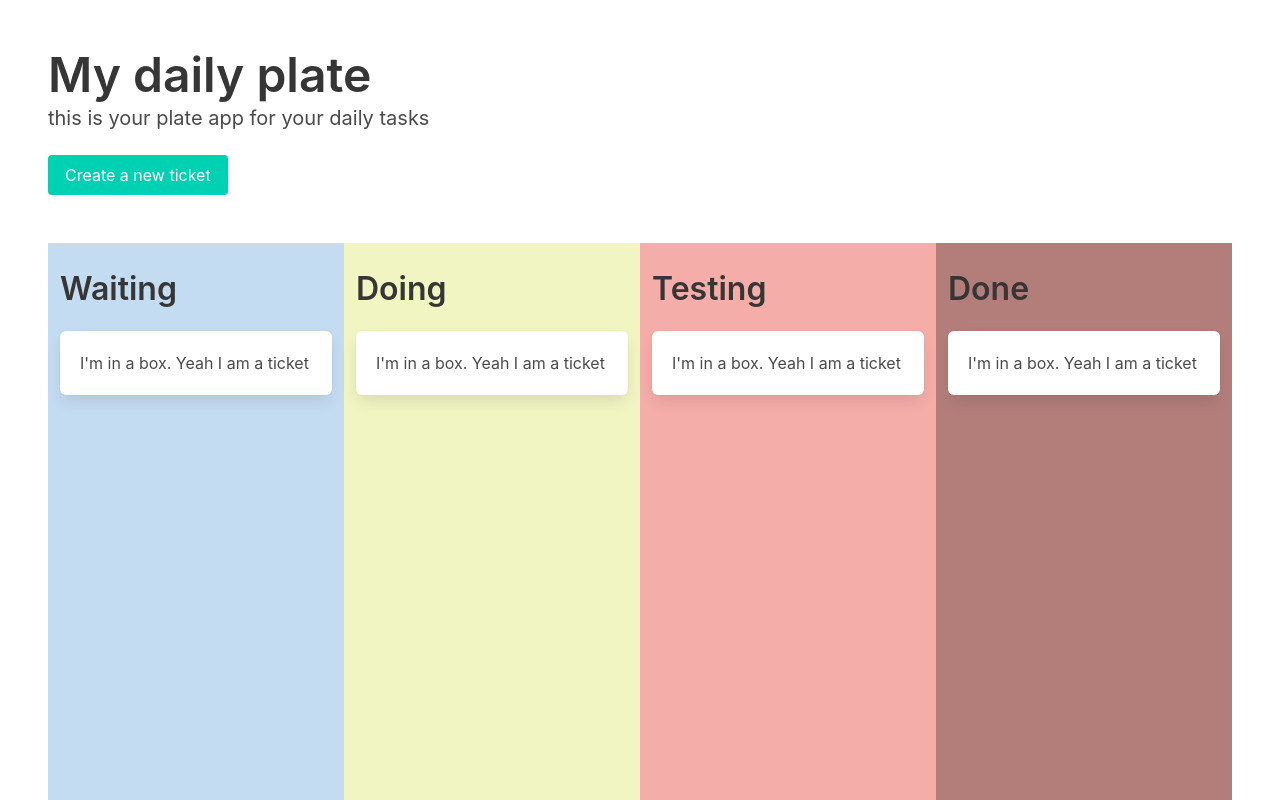
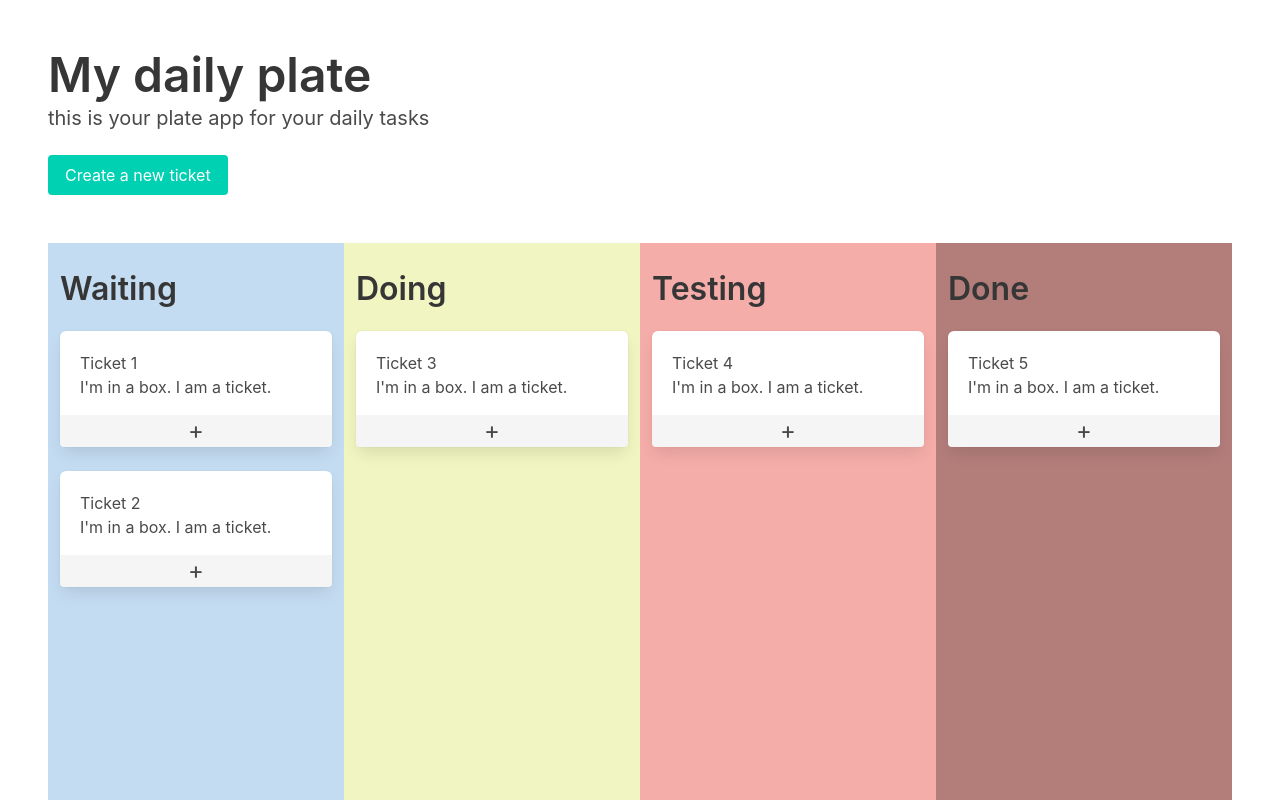
Before and after one commit to pas-gitvn/daily-plate, a React (Create React App) app: page / in a window 1280 px wide. Shown: the top 800 px of the page. Built offline with nearby package versions, Linux system fonts and the light colour scheme.

Commit message:
optimize tickets, add dummy data, add toggle content to ticket

```diff
--- a/src/App.tsx
+++ b/src/App.tsx
@@ -1,4 +1,4 @@
-import React from 'react';
+import { useEffect, useState } from 'react';
 import 'bulma/css/bulma.min.css';
 import './App.css';
 import Grid from './components/Grid';
@@ -46,6 +46,25 @@ const App = () => {
 
     quote of the day can be used with https://zenquotes.io/api/today from https://zenquotes.io/
   `;
+  const [quoteOfTheDay, setQuoteOfTheDay] = useState<string>();
+
+  useEffect(()=> {
+    const url = 'https://zenquotes.io/api/today';
+    const getQuoteOfTheDay = async () => {
+      const response = await fetch(url, {
+        mode:  'cors',
+        method: 'POST',
+        headers: {
+          'Content-Type': 'application/json'
+        },
+      });
+      var data = await response.json();
+      setQuoteOfTheDay(data);
+      console.log(data);
+    }
+
+    //getQuoteOfTheDay(); // cors errors
+  }, []);
 
   return (
     <div className="plate">
--- a/src/components/Grid.css
+++ b/src/components/Grid.css
@@ -2,17 +2,3 @@
   min-height: 90vh;
   margin: -48px 0 0;
 }
-
-/* .grid__column {
-  position: relative;
-} */
-
-/* .grid button {
-  position: absolute;
-  bottom: 24px;
-  transform: translateX(-50%);
-} */
-
-.grid button {
-  margin-bottom: 16px;
-}
--- a/src/components/Grid.tsx
+++ b/src/components/Grid.tsx
@@ -5,15 +5,14 @@ import './Grid.css';
 const Grid = () => {
   let dragged:HTMLElement | object;
 
-  const columns: { class: string, name: string }[] = [
-    { class: 'waiting', name: 'Waiting'},
-    { class: 'doing', name: 'Doing'},
-    { class: 'testing', name: 'Testing'},
-    { class: 'done', name: 'Done'},
+  const columns: { id: number, class: string, name: string }[] = [
+    { id: 1, class: 'waiting', name: 'Waiting'},
+    { id: 2, class: 'doing', name: 'Doing'},
+    { id: 3, class: 'testing', name: 'Testing'},
+    { id: 4, class: 'done', name: 'Done'},
   ];
 
   const onDragStart = (e: React.DragEvent<HTMLDivElement>) => {
-    console.log('draging...', e.target);
     dragged = e.target;
   };
 
@@ -52,7 +51,7 @@ const Grid = () => {
   return (
     <div className="grid columns section">
       {columns.map((column) => (
-        <GridColumn onDragOver={onDragOver} onDrop={onDrop} onDragStart={onDragStart} class={column.class} name={column.name}/>
+        <GridColumn key={column.id} id={column.id} onDragOver={onDragOver} onDrop={onDrop} onDragStart={onDragStart} class={column.class} name={column.name}/>
       ))}
     </div>
   );
--- a/src/components/GridColumn.css
+++ b/src/components/GridColumn.css
@@ -1,15 +1,15 @@
 .grid__column-waiting {
-  background: #C4DCF2;
+  background: #c4dcf2;
 }
 
 .grid__column-doing {
-  background: #F1F5C1;
+  background: #f1f5c1;
 }
 
 .grid__column-testing {
-  background: #F5ADA9;
+  background: #f5ada9;
 }
 
 .grid__column-done {
-  background: #B37D7A;
+  background: #b37d7a;
 }
--- a/src/components/GridColumn.tsx
+++ b/src/components/GridColumn.tsx
@@ -1,6 +1,7 @@
 import React from 'react';
 import Ticket from './Ticket';
 import './GridColumn.css';
+import { isPropertySignature } from 'typescript';
 
 interface AProps {
   onDragOver: (e: React.DragEvent<HTMLDivElement>) => void;
@@ -8,9 +9,21 @@ interface AProps {
   onDragStart: (e: React.DragEvent<HTMLDivElement>) => void;
   class: string;
   name: string;
+  id: number,
 }
 
+const tickets = [
+  { id: 1, columnId: 1, title: 'I\'m in a box. I am a ticket.'},
+  { id: 2, columnId: 1, title: 'I\'m in a box. I am a ticket.'},
+  { id: 3, columnId: 2, title: 'I\'m in a box. I am a ticket.'},
+  { id: 4, columnId: 3, title: 'I\'m in a box. I am a ticket.'},
+  { id: 5, columnId: 4, title: 'I\'m in a box. I am a ticket.'}
+];
+
 const GridColumn = (props:AProps) => {
+
+  const filteredTickets = tickets.filter((ticket) => ticket.columnId === props.id);
+
   return (
     <div
         className={`column grid__column grid__column-${props.class}`}
@@ -18,8 +31,10 @@ const GridColumn = (props:AProps) => {
         onDrop={props.onDrop}
       >
         <h3 className="title is-3 mt-4">{props.name}</h3>
-        <Ticket onDragStart={props.onDragStart} text={"I'm in a box. Yeah I am a ticket"} />
-      </div>
+        {filteredTickets.map((ticket) => (
+          <Ticket id={ticket.id} onDragStart={props.onDragStart} text={ticket.title} />
+        ))}
+    </div>
   )
 }
 
--- /dev/null
+++ b/src/components/Ticket.css
@@ -0,0 +1,16 @@
+.ticket {
+  position: relative;
+  padding-bottom: 48px;
+}
+
+.toggle-content {
+  position: absolute;
+  right: 0;
+  bottom: 0;
+  width: 100%;
+  height: 32px;
+  font-size: 24px;
+  text-align: center;
+  border-top-left-radius: 0;
+  border-top-right-radius: 0;
+}
--- a/src/components/Ticket.tsx
+++ b/src/components/Ticket.tsx
@@ -1,19 +1,36 @@
-import React from 'react';
+import React, { useState } from 'react';
+import './Ticket.css';
 
 type Props = {
   onDragStart: (e: React.DragEvent<HTMLDivElement>) => void,
   text: string,
+  id: number,
 }
 
 const Ticket = (props: Props) => {
 
+  const [detailsStatus, setDetailsStatus] = useState<boolean>(false);
+  const [detailsIcon, setDetailsIcon] = useState<string>('+');
+
+  const handleOnClick = () => {
+    setDetailsStatus(!detailsStatus);
+    detailsIcon === '+' ? setDetailsIcon('-') : setDetailsIcon('+');
+  }
+
   return (
     <div
-      className="box"
+      className="box ticket"
       draggable={true}
       onDragStart={props.onDragStart}
     >
-      {props.text}
+      <span>Ticket {props.id}</span>
+      <p>{props.text}</p>
+      <span className='button is-light toggle-content' onClick={handleOnClick}>{detailsIcon}</span>
+      {detailsStatus && <div className="ticket-details">
+        <div>
+          details
+        </div>
+      </div>}
     </div>
   );
 }
```
